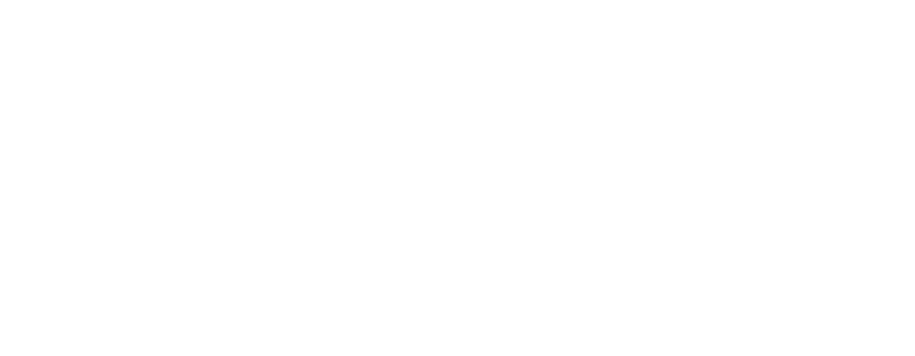
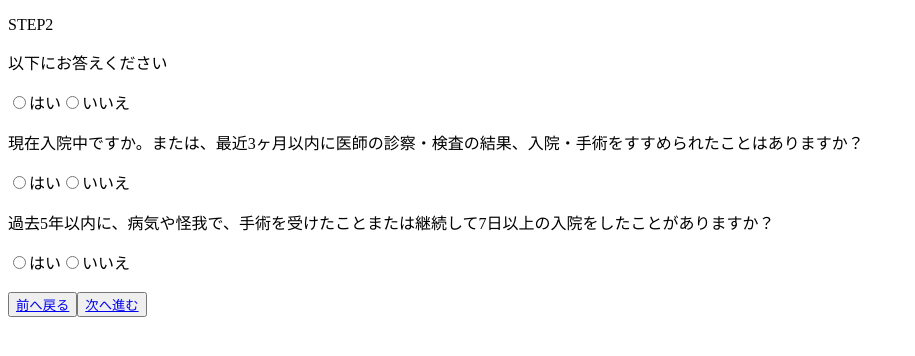
Before and after one commit to Hiroto-Iizuka/react-form-B, a React (Create React App) app: page /question in a window 1280 px wide. Before the commit this address had no page. Shown: the top 356 px of the page, without its empty margins (0-915 px from the left). Built offline with nearby package versions, Linux system fonts and the light colour scheme.

Commit message:
回答すると次の設問を表示する関数を設定

```diff
--- a/src/App.jsx
+++ b/src/App.jsx
@@ -1,6 +1,6 @@
 import { BrowserRouter, Routes, Route } from 'react-router-dom';
 import { Basic } from "./Basic";
-import { Enquete } from './Enquete';
+import { Question } from './Question';
 import { CounselingDetail } from './CounselingDetail';
 
 function App() {
@@ -10,7 +10,7 @@ function App() {
       </div>
       <Routes>
         <Route path="/" element={<Basic />} />
-        <Route path="/enquete" element={<Enquete />} />
+        <Route path="/question" element={<Question />} />
         <Route path="/counselingdetail" element={<CounselingDetail />} />
       </Routes>
     </BrowserRouter>
--- a/src/Basic.jsx
+++ b/src/Basic.jsx
@@ -13,7 +13,7 @@ export const Basic = () => {
       <BirthDate />
       <br />
       <div>
-        <button><Link to="/enquete">次へ進む</Link></button>
+        <button><Link to="/question">次へ進む</Link></button>
       </div>
     </>
 
--- a/src/CounselingDetail.jsx
+++ b/src/CounselingDetail.jsx
@@ -14,8 +14,8 @@ export const CounselingDetail = () => {
       </div>
       <br />
       <div>
-        <button><Link to="/enquete">前へ戻る</Link></button>
-        <button><Link to="/">次へ進む</Link></button>
+        <button><Link to="/question">前へ戻る</Link></button>
+        <button><Link to="">次へ進む</Link></button>
       </div>
     </>
   )
--- a/src/Enquete.jsx
+++ /dev/null
@@ -1,66 +0,0 @@
-import { Link } from "react-router-dom";
-import React, { useState } from "react";
-
-export const Enquete = () => {
-  const [enquete1Answer, setEnquete1Answer] = useState("no");
-  const [enquete2Answer, setEnquete2Answer] = useState("no");
-  const [enquete3Answer, setEnquete3Answer] = useState("no");
-
-
-  const answerEnquete1 = (e) => {
-    setEnquete1Answer(e.target.value);
-  }
-
-  const answerEnquete2 = (e) => {
-    setEnquete2Answer(e.target.value);
-  }
-
-  const answerEnquete3 = (e) => {
-    setEnquete3Answer(e.target.value);
-  }
-
-  return (
-    <>
-      <div>
-        <p>STEP2</p>
-        <p>以下にお答えください</p>
-      </div>
-      <div>
-        <p>現在、生命保険に加入されていますか？</p>
-        <label>
-          <input type="radio" value="yes" onChange={answerEnquete1} checked={enquete1Answer === "yes"} />
-          はい
-        </label>
-        <label>
-          <input type="radio" value="no" onChange={answerEnquete1} checked={enquete1Answer === "no"} />
-          いいえ
-        </label>
-
-        <p>現在入院中ですか。または、最近3ヶ月以内に医師の診察・検査の結果、入院・手術をすすめられたことはありますか？</p>
-        <label>
-          <input type="radio" value="yes" onChange={answerEnquete2} checked={enquete2Answer === "yes"} />
-          はい
-        </label>
-        <label>
-          <input type="radio" value="no" onChange={answerEnquete2} checked={enquete2Answer === "no"} />
-          いいえ
-        </label>
-
-        <p>過去5年以内に、病気や怪我で、手術を受けたことまたは継続して7日以上の入院をしたことがありますか？</p>
-        <label>
-          <input type="radio" value="yes" onChange={answerEnquete3} checked={enquete3Answer === "yes"} />
-          はい
-        </label>
-        <label>
-          <input type="radio" value="no" onChange={answerEnquete3} checked={enquete3Answer === "no"} />
-          いいえ
-        </label>
-      </div>
-      <br />
-      <div>
-        <button><Link to="/">前へ戻る</Link></button>
-        <button><Link to="/counselingdetail">次へ進む</Link></button>
-      </div>
-    </>
-  )
-}
--- /dev/null
+++ b/src/Question.jsx
@@ -0,0 +1,93 @@
+import { Link } from "react-router-dom";
+import React, { useState, useEffect, createElement } from "react";
+
+export const Question = () => {
+  const [question1Answer, setQuestion1Answer] = useState();
+  const [question2Answer, setQuestion2Answer] = useState();
+  const [question3Answer, setQuestion3Answer] = useState();
+
+  // アンケートデータ
+  const questions = [
+    "現在、生命保険に加入されていますか？",
+    "現在入院中ですか。または、最近3ヶ月以内に医師の診察・検査の結果、入院・手術をすすめられたことはありますか？",
+    "過去5年以内に、病気や怪我で、手術を受けたことまたは継続して7日以上の入院をしたことがありますか？"
+  ]
+
+  // const [question, setQuestion] = useState();
+
+  const displayQuestion1 = () => {
+    const fragment = document.createDocumentFragment();
+    const p = document.createElement('p');
+    const label = document.createElement('label');
+    const inputYes = document.createElement('input');
+    const inputNo = document.createElement('input');
+    inputYes.setAttribute('onClick', 'displayQuestion2');
+    inputNo.setAttribute('onClick', 'displayQuestion2');
+    fragment.append(p);
+    p.append(questions[0]);
+    label.append(inputYes);
+    inputYes.append('はい');
+    label.append(inputNo);
+    inputNo.append('いいえ');
+  }
+
+  const answerQuestion1 = (e) => {
+    setQuestion1Answer(e.target.value);
+  }
+
+  const answerQuestion2 = (e) => {
+    setQuestion2Answer(e.target.value);
+  }
+
+  const answerQuestion3 = (e) => {
+    setQuestion3Answer(e.target.value);
+  }
+
+  useEffect(() => {
+    displayQuestion1();
+  })
+
+  return (
+    <>
+      <div>
+        <p>STEP2</p>
+        <p>以下にお答えください</p>
+      </div>
+      <div>
+        <label>
+          <input type="radio" value="yes" onChange={answerQuestion1} onClick={displayQuestion1} checked={question1Answer === "yes"} />
+          はい
+        </label>
+        <label>
+          <input type="radio" value="no" onChange={answerQuestion1} onClick={displayQuestion1} checked={question1Answer === "no"} />
+          いいえ
+        </label>
+
+        <p>現在入院中ですか。または、最近3ヶ月以内に医師の診察・検査の結果、入院・手術をすすめられたことはありますか？</p>
+        <label>
+          <input type="radio" value="yes" onChange={answerQuestion2} checked={question2Answer === "yes"} />
+          はい
+        </label>
+        <label>
+          <input type="radio" value="no" onChange={answerQuestion2} checked={question2Answer === "no"} />
+          いいえ
+        </label>
+
+        <p>過去5年以内に、病気や怪我で、手術を受けたことまたは継続して7日以上の入院をしたことがありますか？</p>
+        <label>
+          <input type="radio" value="yes" onChange={answerQuestion3} checked={question3Answer === "yes"} />
+          はい
+        </label>
+        <label>
+          <input type="radio" value="no" onChange={answerQuestion3} checked={question3Answer === "no"} />
+          いいえ
+        </label>
+      </div>
+      <br />
+      <div>
+        <button><Link to="/">前へ戻る</Link></button>
+        <button><Link to="/counselingdetail">次へ進む</Link></button>
+      </div>
+    </>
+  )
+}
```
